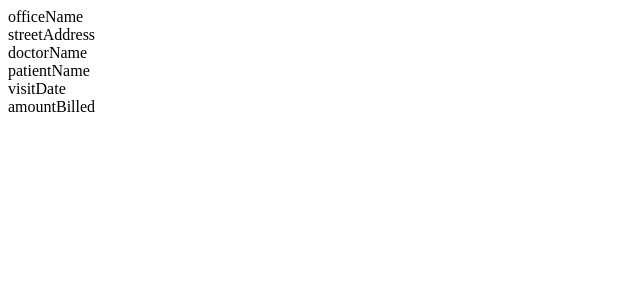
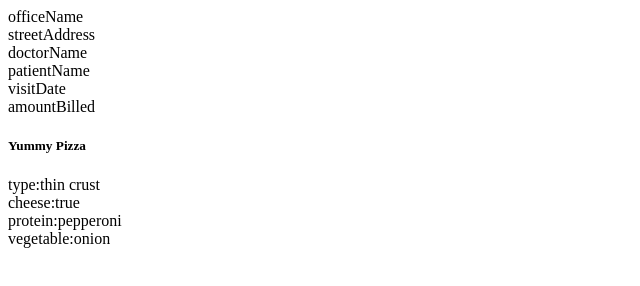
Before and after one commit to CoopNich/Book3_Object_Methods, a plain HTML site: page src/index.html in a window 1280 px wide. Shown: the whole page, without its empty margins (0-640 px from the left). Drawn offline with Linux system fonts and the light colour scheme.

Commit message:
lightning exercises complete

```diff
--- a/src/index.html
+++ b/src/index.html
@@ -9,6 +9,9 @@
     <section id="app">
 
     </section>
+    <article class="food">
+
+    </article>
 
 
 
--- a/src/scripts/main.js
+++ b/src/scripts/main.js
@@ -37,4 +37,20 @@ const infoContainer = document.querySelector("#app")
 
 for (const value of Object.keys(billFromDoctor)) {
     infoContainer.innerHTML += `<div>${value}</div>`
+
 }
+
+console.log("-------------")
+
+pizzaContainer = document.querySelector(".food")
+
+const yummyPizza = {
+    type: "thin crust",
+    cheese: true,
+    protein: "pepperoni",
+    vegetable: "onion"
+}
+pizzaContainer.innerHTML += `<h5>Yummy Pizza</h5>`
+for (const entry of Object.entries(yummyPizza)) {
+    pizzaContainer.innerHTML += `<div>${entry[0]}:${entry[1]}</div>`
+}
```
Lines whose indentation alone changed are shown as unchanged.
